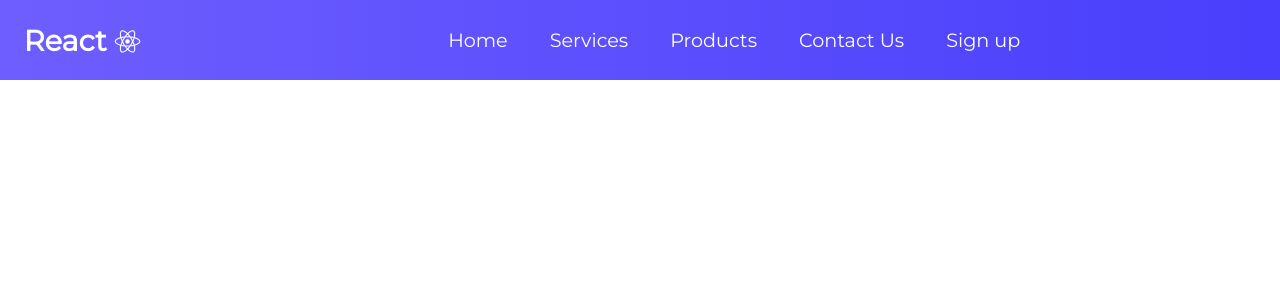
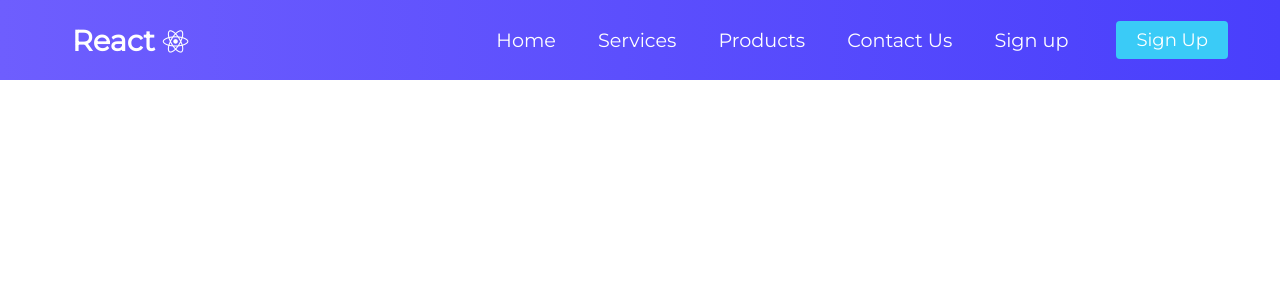
Before and after one commit to josousa82/Navbar-in-React, a React (Create React App) app: page / in a window 1280 px wide. Shown: the top 300 px of the page. Built offline with nearby package versions, Linux system fonts and the light colour scheme.

Commit message:
Implemented Button.css and Button.js.Closes #5

```diff
--- a/src/components/Button.css
+++ b/src/components/Button.css
@@ -0,0 +1,46 @@
+:root {
+    --primary: #3acbf7
+}
+
+.btn {
+    padding: 8px 20px;
+    border-radius: 4px;
+    outline: none;
+    border: none;
+    cursor: pointer;
+}
+
+.btn:hover {
+    padding: 8px 20px;
+    transition: all 0.3s ease-out;
+    background: white;
+    color: #6568F4;
+    transition: 250ms;
+}
+
+.btn--primary {
+    background-color: var(--primary);
+}
+
+.btn--outline {
+    background-color: transparent;
+    color: white;
+    padding: 8px 20px;
+    border-radius: 4px;
+    border: 1px solid var(--primary);
+    transition: all 0.3s ease-out;
+}
+
+.btn--medium {
+    padding: 8px 20px;
+    border-radius: 4px;
+    font-size: 18px;
+    color: white;
+}
+
+.btn--large {
+    padding: 12px 26px;
+    border-radius: 4px;
+    font-size: 20px;
+    color: white;
+}
--- a/src/components/Button.js
+++ b/src/components/Button.js
@@ -0,0 +1,27 @@
+import React from "react";
+import './Button.css'
+
+const STYLES = [
+    'btn--primary',
+    'btn--outline'
+]
+
+const SIZES = [
+    'btn--medium',
+    'btn--large'
+]
+
+export const Button = ({
+                           children,
+                           type,
+                           onClick,
+                           buttonStyle,
+                           buttonSize
+                       }) => {
+    const checkButtonStyle = STYLES.includes(buttonStyle) ? buttonStyle : STYLES[0]
+    const checkButtonSize = SIZES.includes(buttonSize) ? buttonSize : SIZES[0]
+    return (
+        <button className={`btn ${checkButtonStyle} ${checkButtonSize}`} onClick={onClick}
+                type={type}>{children}</button>
+    )
+}
--- a/src/components/Navbar/Navbar.css
+++ b/src/components/Navbar/Navbar.css
@@ -27,7 +27,7 @@
     text-align: center;
     width: 70vw;
     justify-content: end;
-    margin-right: 15rem;
+    margin-right: 2rem;
 }
 
 .nav-links {
--- a/src/components/Navbar/Navbar.js
+++ b/src/components/Navbar/Navbar.js
@@ -2,6 +2,7 @@
 import {MenuItems} from "./MenuItems";
 import './Navbar.css'
 import '../icons/fontawesome';
+import {Button} from "../Button";
 
 
 class Navbar extends Component {
@@ -26,6 +27,7 @@
                     })}
 
                 </ul>
+                <Button>Sign Up</Button>
             </nav>
         )
     }
```
Also changed, not shown: src/components/icons/fontawesome.js (+4 -4 lines).
